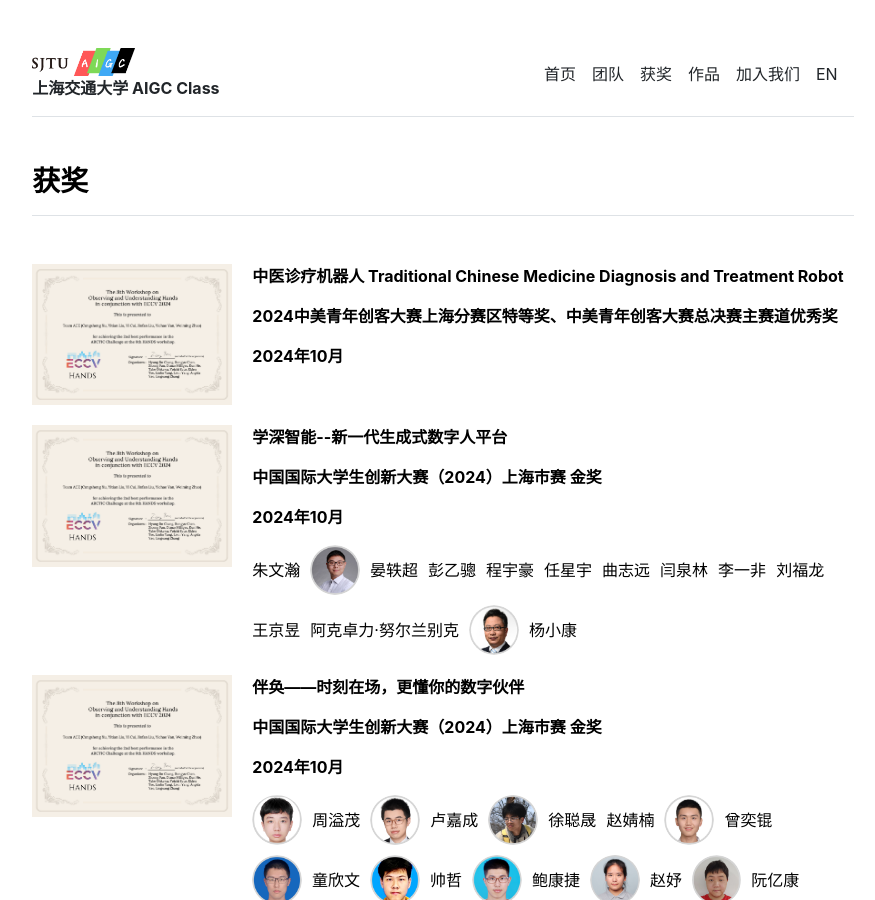
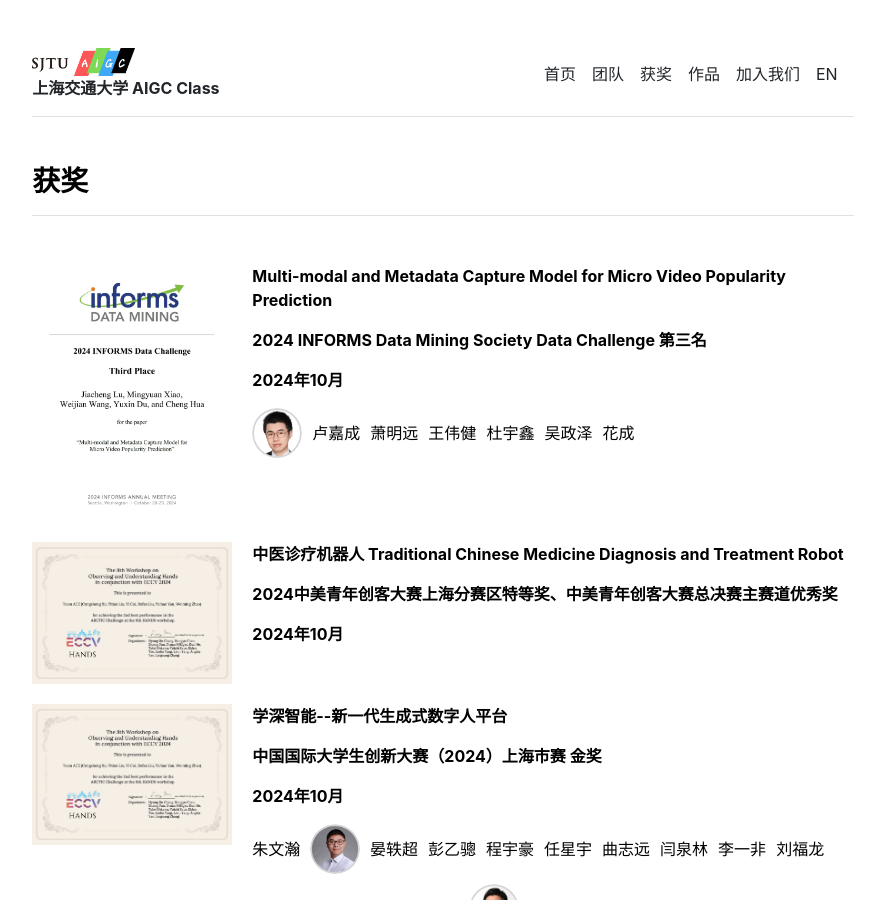
Before and after one commit to SJTU-AIGC/cn, a Jekyll site: the page built from awards.md, in a window 1280 px wide and 900 px high. Shown: the whole window, without its empty margins (197-1072 px from the left). Built offline with Jekyll 4.4.1, drawn with Linux system fonts in a browser that asks for light colours.

Commit message:
update awards

```diff
--- a/_layouts/awards.html
+++ b/_layouts/awards.html
@@ -3,6 +3,40 @@ layout: default
 ---
 
 <h3 class="fw-bold border-bottom pb-3 mb-5">获奖</h3>
+
+<!-- 2024/10/21 2024 INFORMS Data Mining Society Data Challenge 第三名 -->
+<div class="award">
+  <div class="award-image">
+    <img src="assets/img/awards/202410informs.jpeg" alt="202410 Informs Data Mining Society Data Challenge 3rd Place">
+  </div>
+  <div class="award-details">
+    <p><strong>Multi-modal and Metadata Capture Model for Micro Video Popularity Prediction</strong></p>
+    <p><strong>2024 INFORMS Data Mining Society Data Challenge 第三名</strong></p>
+    <p><strong>2024年10月</strong></p>
+
+    <div class="winners-container">
+      <div class="winner-details">
+        <img src="assets/img/classof2023/lujiacheng.png" alt="Jiacheng LU" class="winner-avatar">
+        <span>卢嘉成</span>
+      </div>
+      <div class="winner-details">
+        <span>萧明远</span>
+      </div>
+      <div class="winner-details">
+        <span>王伟健</span>
+      </div>
+      <div class="winner-details">
+        <span>杜宇鑫</span>
+      </div>
+      <div class="winner-details">
+        <span>吴政泽</span>
+      </div>
+      <div class="winner-details">
+        <span>花成</span>
+      </div>
+    </div>
+  </div>
+</div>
 
 
 
```
Also changed, not shown: assets/img/awards/202410informs.jpeg (added).
